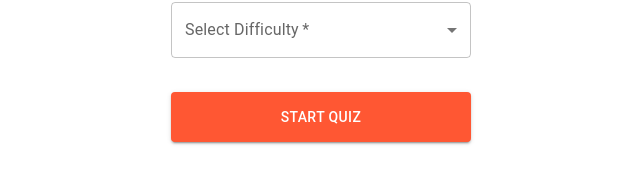
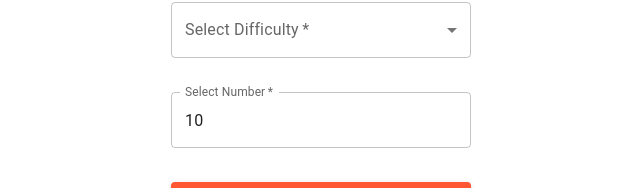
Before and after one commit to faaancychiiild/quiz-app, a React (Create React App) app: page / in a window 1280 px wide. Shown: the part 278-466 px from the top of the page, without its empty margins (319-959 px from the left). Built offline with nearby package versions, Linux system fonts and the light colour scheme; no server answers.

Commit message:
user can choose a number of questions

```diff
--- a/src/App.css
+++ b/src/App.css
@@ -57,10 +57,10 @@
   color: white;
 }
 .nav-buttons {
-  background-color: grey !important;
+  background-color: #DAF7A6 !important;
   margin: 20px !important;
-  float: right;
   color: #000 !important;
+  font-size: 20px !important;
 }
 
 .App-link {
--- a/src/App.js
+++ b/src/App.js
@@ -10,13 +10,14 @@ import { Button } from "@material-ui/core";
 function App() {
   const [categories, setCategories] = useState([]);
   const [questions, setQuestions] = useState([]);
+  const [amount, setAmount] = useState(10);
   let [score, setScore] = useState(0);
   useEffect(()=>{
     axios.get('https://opentdb.com/api_category.php').then(res => setCategories(res.data.trivia_categories));
   }, []);
 
-  const getQuestions = (category, difficulty, amount) => {
-    axios.get(`https://opentdb.com/api.php?amount=10&category=${category}&difficulty=${difficulty}&type=multiple`).then(res => setQuestions(res.data.results));
+  const getQuestions = (category, difficulty) => {
+    axios.get(`https://opentdb.com/api.php?amount=${amount}&category=${category}&difficulty=${difficulty}&type=multiple`).then(res => setQuestions(res.data.results));
   }
   return (
     <div className="main">
@@ -24,14 +25,15 @@ function App() {
         <Header />
         <Switch className="app">
           <Route path="/" exact>
-            <Home categories={categories} getQuestions={getQuestions} setQuestions={setQuestions} questions={questions}/>
+            <Home categories={categories} getQuestions={getQuestions}
+            setQuestions={setQuestions} questions={questions} amount={amount} setAmount={setAmount}/>
           </Route>
           <Route path="/quiz" exact>
-            {(questions!==[] ? <Quiz questions={questions} score={score} setScore={setScore}/> : <p>loading</p>)}
+            {(questions!==[] ? <Quiz questions={questions} score={score} setScore={setScore} amount={amount}/> : <p>loading</p>)}
           </Route>
           <Route path="/result" exact>
             <section className="result">
-              <Button variant="outlined" className="nav-buttons">Your result is {score}</Button>
+              Your result is : <Button variant="outlined" className="nav-buttons">{score}</Button>
               <Button variant="contained" className="nav-buttons" href='/'>RESTART</Button>
             </section>
           </Route>
--- a/src/routes/home.js
+++ b/src/routes/home.js
@@ -3,7 +3,7 @@ import '../App.css';
 import { useState, useEffect } from 'react';
 import { useHistory } from 'react-router-dom';
 
-const Home = ({categories, getQuestions, setQuestions, questions}) => {
+const Home = ({categories, getQuestions, setQuestions, questions, amount, setAmount}) => {
 	const [category, setCategory] = useState('');
 	const [difficulty, setDifficulty] = useState('');
   let history = useHistory();
@@ -18,7 +18,6 @@ const Home = ({categories, getQuestions, setQuestions, questions}) => {
   if(category && difficulty){
     getQuestions(category, difficulty);
     history.push('/quiz');
-
   }
   }
 
@@ -55,6 +54,15 @@ const Home = ({categories, getQuestions, setQuestions, questions}) => {
             </MenuItem>
         </TextField>
         <br></br>
+        <TextField
+            required
+            type="Number"
+            label="Select Number"
+            className="categories"
+            onChange={(e) => {setAmount(e.target.value)}}
+            value={amount}
+        />
+        <br></br>
         <Button color="secondary"
         variant="contained" className="categories btn"
         onClick={handleStart}
--- a/src/routes/quiz.js
+++ b/src/routes/quiz.js
@@ -2,7 +2,7 @@ import { Button } from "@material-ui/core";
 import { useState, useEffect } from 'react';
 import { useHistory } from 'react-router-dom';
 import '../App.css';
-const Quiz = ({questions, score, setScore}) => {
+const Quiz = ({questions, score, setScore, amount}) => {
 	const [i, setIndex] = useState(0);
 	const [notClicked, setNotClicked] = useState(true);
 	let [options, setOptions] = useState([]);
@@ -29,7 +29,7 @@ const Quiz = ({questions, score, setScore}) => {
 
 	}
 	const handleNext = () => {
-		if(i >= 9){
+		if(i >= amount-1){
 			history.push('/result');
 		}else{
 			setIndex(i+1);
```
